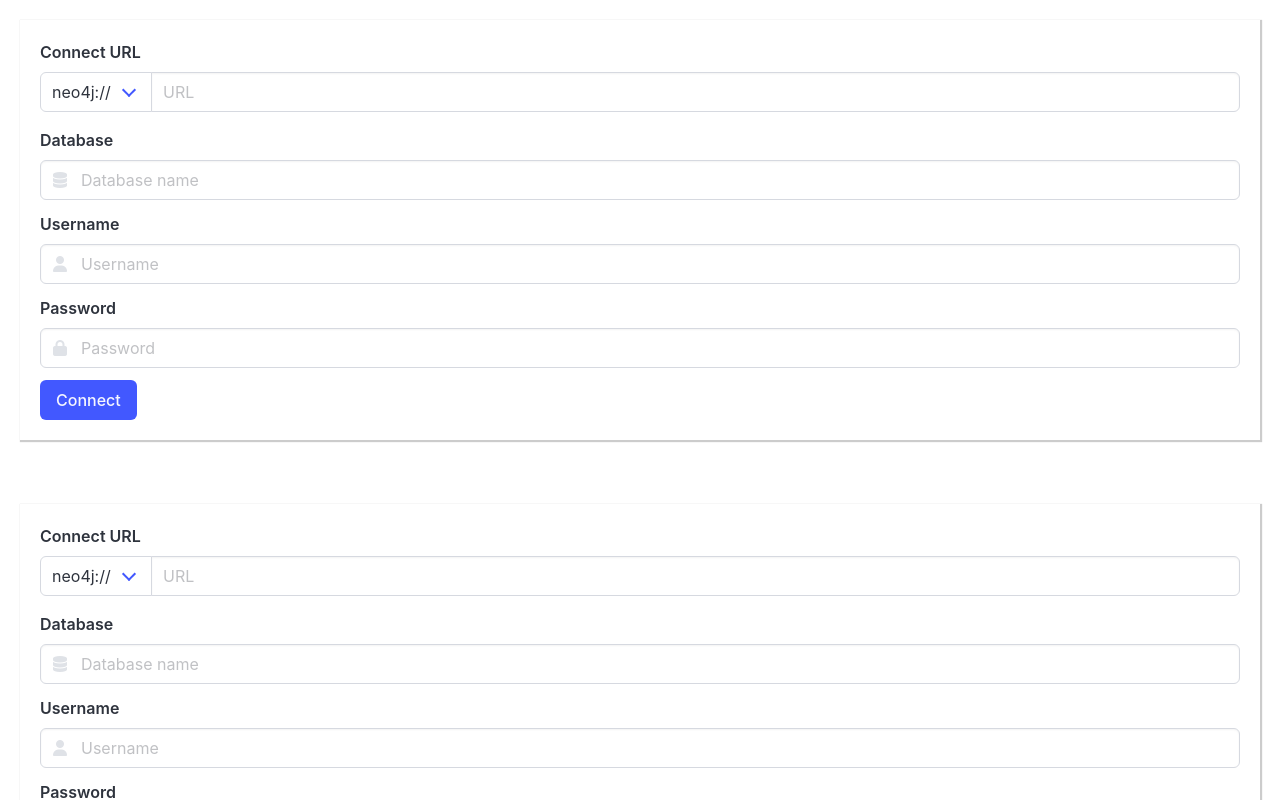
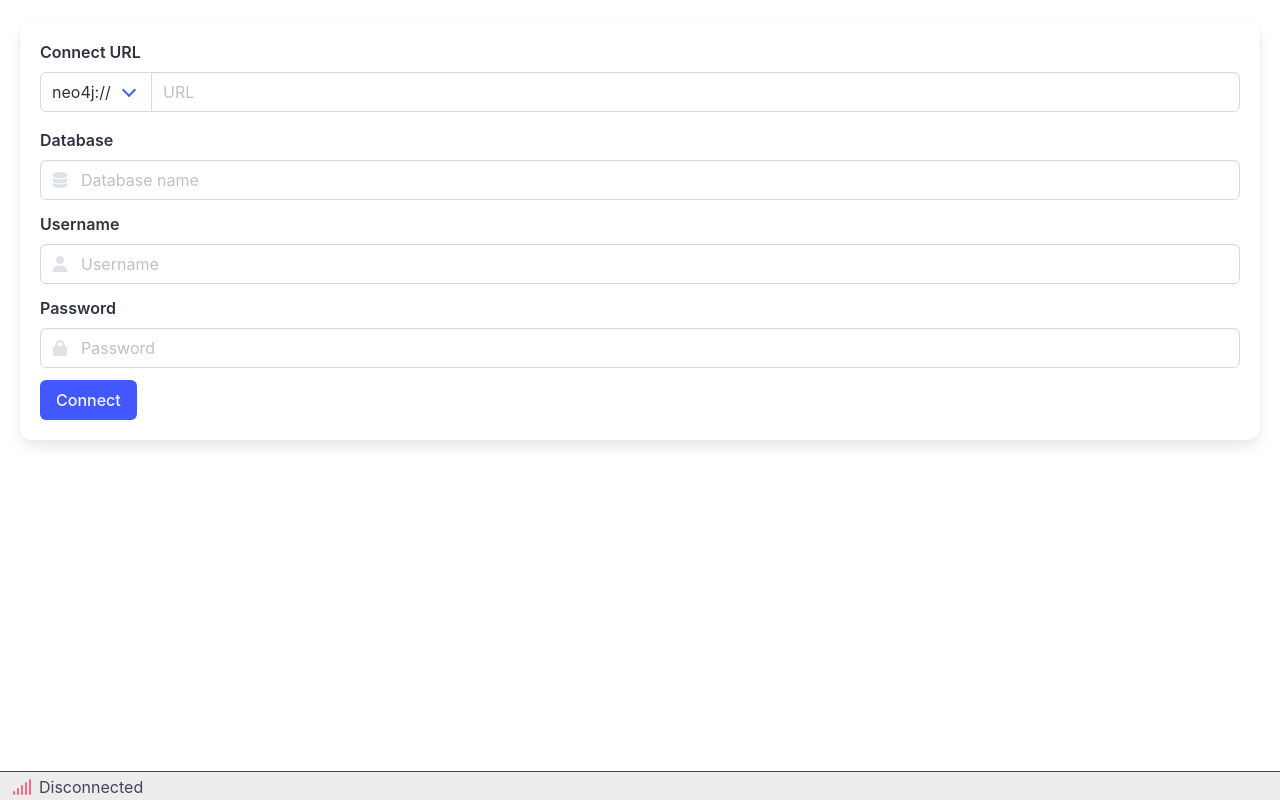
Before and after one commit to dmitriigaidarji/neo4j-browser-3d, a React (Create React App) app: page / in a window 1280 px wide. Shown: the top 800 px of the page. Built offline with nearby package versions, Linux system fonts and the light colour scheme.

Commit message:
show connection info

```diff
--- a/src/App.tsx
+++ b/src/App.tsx
@@ -2,12 +2,11 @@ import React from "react";
 import "./App.css";
 import AuthProvider from "./providers/AuthProvider";
 import "bulma/bulma.scss";
+
 function App() {
   return (
     <div className="App">
-      <AuthProvider>
-        <AuthProvider>SA</AuthProvider>
-      </AuthProvider>
+      <AuthProvider>test</AuthProvider>
     </div>
   );
 }
--- /dev/null
+++ b/src/containers/connection-status/ConnectionStatus.tsx
@@ -0,0 +1,40 @@
+import "./status.scss";
+import React, { useContext } from "react";
+import { AuthContext, IConnectionInfo } from "../../providers/AuthProvider";
+function ConnectionStatus({ info }: { info: IConnectionInfo | null }) {
+  const { disconnect } = useContext(AuthContext);
+  return (
+    <div className={"connectionStatus"}>
+      {info ? (
+        <div>
+          <span className="icon is-left has-text-success">
+            <i className="fas fa-signal"></i>
+          </span>
+          <span>Connected</span>
+          <span>URL</span>
+          <span className="tag is-dark">{info.address}</span>
+          <span>Protocol</span>
+          <span className="tag is-dark">{info.protocolVersion}</span>
+          <span>Agent</span>
+          <span className="tag is-dark">{info.agent}</span>
+          <span>Database</span>
+          <span className="tag is-dark">{info.database}</span>
+          <span>User</span>
+          <span className="tag is-dark">{info.username}</span>
+          <button className="button is-small disconnect" onClick={disconnect}>
+            Disconnect
+          </button>
+        </div>
+      ) : (
+        <div>
+          <span className="icon is-left has-text-danger">
+            <i className="fas fa-signal"></i>
+          </span>
+          <span>Disconnected</span>
+        </div>
+      )}
+    </div>
+  );
+}
+
+export default ConnectionStatus;
--- /dev/null
+++ b/src/containers/connection-status/status.scss
@@ -0,0 +1,19 @@
+.connectionStatus {
+  position: fixed;
+  bottom: 0;
+  width: 100%;
+  background: #ececec;
+  border-top: 1px solid #444;
+  padding: 1px 10px;
+
+  * {
+    vertical-align: middle;
+  }
+  span {
+    padding: 0 5px;
+  }
+
+  .disconnect {
+    margin-left: 20px;
+  }
+}
--- a/src/containers/login/LoginContainer.tsx
+++ b/src/containers/login/LoginContainer.tsx
@@ -2,25 +2,19 @@ import "./login.scss";
 import React, { FormEvent, useCallback, useContext, useState } from "react";
 import { AuthContext } from "../../providers/AuthProvider";
 
-interface IProps {
-  onSubmit: () => {};
-}
 type IKey = "url" | "username" | "password" | "database" | "protocol";
 const requiredKeys: IKey[] = ["url"];
-// const allKeys: IKey[] = ["url", "username", "password", "database", "protocol"];
 function LoginContainer() {
   const [loading, setLoading] = useState(false);
   const [validationError, setValidationError] = useState<IKey | "">("");
   const [connectionError, setConnectionError] = React.useState("");
-  const {
-    actions: { connect },
-  } = useContext(AuthContext);
+  const { connect } = useContext(AuthContext);
 
   return (
-    <div id={"LoginContainer"} className={"content"}>
+    <div className={"loginContainer content"}>
       <fieldset disabled={loading}>
         <form
-          className={"form"}
+          className={"box"}
           onSubmit={useCallback(
             (event: FormEvent<HTMLFormElement>) => {
               event.preventDefault();
@@ -43,10 +37,16 @@ function LoginContainer() {
 
               connect({
                 ...parsed,
-              }).catch((e) => {
-                setLoading(false);
-                setConnectionError(e.message);
-              });
+              })
+                .catch((e) => {
+                  setLoading(false);
+                  setConnectionError(e.message);
+                })
+                .then(() => {
+                  localStorage.setItem("url", parsed.url);
+                  localStorage.setItem("database", parsed.database);
+                  localStorage.setItem("username", parsed.username);
+                });
             },
             [connect],
           )}
@@ -68,6 +68,7 @@ function LoginContainer() {
                   name={"url"}
                   type="text"
                   placeholder="URL"
+                  defaultValue={localStorage.getItem("url") ?? undefined}
                 />
               </div>
             </div>
@@ -84,6 +85,7 @@ function LoginContainer() {
                 name={"database"}
                 type="text"
                 placeholder="Database name"
+                defaultValue={localStorage.getItem("database") ?? undefined}
               />
               <span className="icon is-small is-left">
                 <i className="fas fa-database"></i>
@@ -99,6 +101,7 @@ function LoginContainer() {
                 name={"username"}
                 type="text"
                 placeholder="Username"
+                defaultValue={localStorage.getItem("username") ?? undefined}
               />
               <span className="icon is-small is-left">
                 <i className="fas fa-user"></i>
--- a/src/containers/login/login.scss
+++ b/src/containers/login/login.scss
@@ -1,9 +1,3 @@
-#LoginContainer {
+.loginContainer {
   padding: 20px;
-
-  form {
-    background: white;
-    padding: 20px;
-    box-shadow: 1px 1px 1px 1px rgb(0 0 0 / 20%);
-  }
 }
--- a/src/providers/AuthProvider.tsx
+++ b/src/providers/AuthProvider.tsx
@@ -1,8 +1,10 @@
 import React, { createContext, PropsWithChildren, useCallback } from "react";
 import LoginContainer from "../containers/login/LoginContainer";
 import neo4j, { Driver, ServerInfo } from "neo4j-driver";
+import SessionProvider from "./SessionProvider";
+import ConnectionStatus from "../containers/connection-status/ConnectionStatus";
 
-interface IAuthContextActions {
+interface IAuthContext {
   connect: (props: {
     url: string;
     username: string;
@@ -10,44 +12,79 @@ interface IAuthContextActions {
     protocol: string;
     database?: string;
   }) => Promise<ServerInfo>;
-}
-interface IAuthContext {
-  driver: Driver | null;
-  actions: IAuthContextActions;
+  disconnect: () => void;
 }
 
-// @ts-ignore
-export const AuthContext = createContext<IAuthContext>(null);
+export interface IConnectionInfo extends ServerInfo {
+  username: string;
+  database: string;
+}
+
+export const AuthContext = createContext<IAuthContext>({
+  connect: () => Promise.resolve({}),
+  disconnect: () => {},
+});
+
 function AuthProvider({ children }: PropsWithChildren) {
   const [driver, setDriver] = React.useState<Driver | null>(null);
-  const connect: IAuthContextActions["connect"] = useCallback(
+  const [serverInfo, setServerInfo] = React.useState<IConnectionInfo | null>(
+    null,
+  );
+
+  const connect: IAuthContext["connect"] = useCallback(
     ({ url, username, password, database, protocol }) => {
       const driver = neo4j.driver(
         protocol + url,
         neo4j.auth.basic(username, password),
       );
       return driver.verifyConnectivity({ database }).then((s) => {
-        console.log(s);
+        setServerInfo({
+          ...s,
+          username,
+          database: database ?? "neo4j",
+        });
         setDriver(driver);
         return s;
       });
     },
     [],
   );
+
+  const disconnect = useCallback(() => {
+    if (driver) {
+      driver.close();
+    }
+    setDriver(null);
+  }, [driver]);
+
   const value: IAuthContext = React.useMemo(
     () => ({
-      driver,
-      actions: {
-        connect,
-      },
+      connect,
+      disconnect,
     }),
-    [driver, connect],
+    [connect, disconnect],
   );
+
+  React.useEffect(() => {
+    if (!driver) {
+      setServerInfo(null);
+    }
+    return function cleanup() {
+      if (driver) {
+        driver.close();
+      }
+    };
+  }, [driver]);
   return (
     <AuthContext.Provider value={value}>
-      {!value.driver && <LoginContainer />}
-      {children}
+      {driver ? (
+        <SessionProvider driver={driver}>{children}</SessionProvider>
+      ) : (
+        <LoginContainer />
+      )}
+      <ConnectionStatus info={serverInfo} />
     </AuthContext.Provider>
   );
 }
+
 export default AuthProvider;
--- /dev/null
+++ b/src/providers/SessionProvider.tsx
@@ -0,0 +1,39 @@
+import React, { createContext, PropsWithChildren, useMemo } from "react";
+import { Driver, Session } from "neo4j-driver";
+
+interface ISessionActions {}
+interface ISessionContext {
+  driver: Driver;
+  session: Session;
+  actions: ISessionActions;
+}
+
+// @ts-ignore
+export const SessionContext = createContext<ISessionContext>(null);
+function SessionProvider({
+  children,
+  driver,
+}: PropsWithChildren & { driver: Driver }) {
+  const session = useMemo(() => {
+    return driver.session();
+  }, [driver]);
+
+  const value: ISessionContext = React.useMemo(
+    () => ({
+      driver,
+      session,
+      actions: {},
+    }),
+    [session, driver],
+  );
+
+  React.useEffect(() => {
+    return function cleanup() {
+      session.close();
+    };
+  }, [session]);
+  return (
+    <SessionContext.Provider value={value}>{children}</SessionContext.Provider>
+  );
+}
+export default SessionProvider;
```
